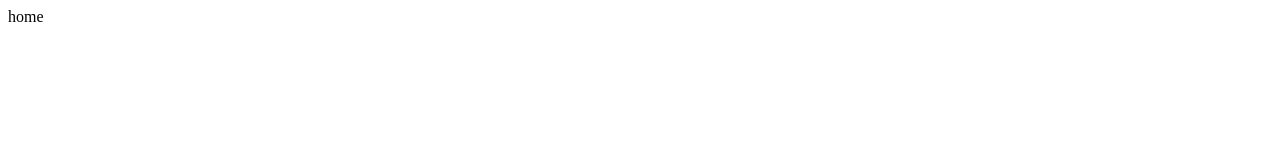
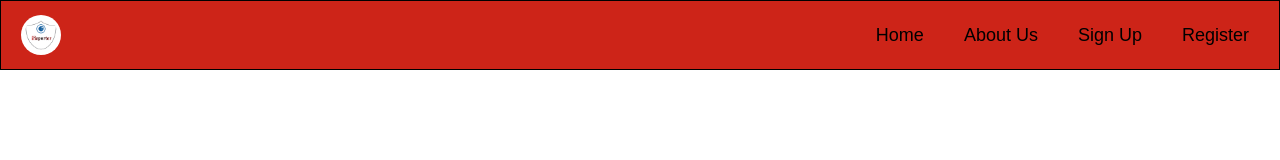
Before and after one commit to markmumo/IReporter, a plain HTML site: page UI/index.html in a window 1280 px wide. Drawn offline with Linux system fonts and the light colour scheme.

Commit message:
add a nav-bar

```diff
--- a/UI/css/style.css
+++ b/UI/css/style.css
@@ -0,0 +1,97 @@
+* {
+    box-sizing: border-box;
+    padding: 0;
+    margin: 0;
+  }
+
+  body {
+    font-family: "Josefin Sans", sans-serif;
+  }
+
+  .navbar {
+    font-size: 18px;
+    background: rgba(202, 21, 8, 0.932);
+    border: 1px solid black;
+    padding-bottom: 10px;
+  }
+
+  .first-nav {
+    list-style-type: none;
+    display: none;
+  }
+
+  .links,
+  .main-logo {
+    text-decoration: none;
+    color: black;
+  }
+
+  .main-logo img{
+    background: white;
+    border-radius: 50%;
+    padding: .2rem;
+    width: 2.5rem
+  }
+
+  .first-nav li {
+    text-align: center;
+    margin: 15px auto;
+  }
+
+  .main-logo {
+    display: inline-block;
+    font-size: 22px;
+    margin-top: 10px;
+    margin-left: 20px;
+  }
+
+  .navbar-toggle {
+    position: absolute;
+    top: 10px;
+    right: 20px;
+    cursor: pointer;
+    color: rgba(255, 255, 255, 0.8);
+    font-size: 24px;
+  }
+
+  .active {
+    display: block;
+  }
+
+  @media screen and (min-width: 768px) {
+    .navbar {
+      display: flex;
+      justify-content: space-between;
+      padding-bottom: 0;
+      height: 70px;
+      align-items: center;
+    }
+
+    .first-nav {
+      display: flex;
+      margin-right: 30px;
+      flex-direction: row;
+      justify-content: flex-end;
+    }
+
+    .first-nav li {
+      margin: 0;
+    }
+
+    .links {
+      margin-left: 40px;
+    }
+
+    .main-logo {
+      margin-top: 0;
+    }
+
+    .navbar-toggle {
+      display: none;
+    }
+
+    .main-logo:hover,
+    .links:hover {
+      color: rgba(255, 255, 255, 1);
+    }
+  }
--- a/UI/index.html
+++ b/UI/index.html
@@ -4,10 +4,32 @@
     <meta name="viewport" content="width=device-width, initial-scale=1.0">
     <meta http-equiv="X-UA-Compatible" content="ie=edge">
     <title>IReporter | home page</title>
-
+    <link rel="stylesheet" href="https://use.fontawesome.com/releases/v5.5.0/css/all.css" integrity="sha384-B4dIYHKNBt8Bc12p+WXckhzcICo0wtJAoU8YZTY5qE0Id1GSseTk6S+L3BlXeVIU" crossorigin="anonymous">
     <link rel="stylesheet" href="css/style.css" />
 </head>
 <body>
-    home
-</body>
+        <nav class="navbar">
+          <span class="navbar-toggle" id="navbar-toggle-id">
+                  <i class="fa fa-bars"></i>
+              </span>
+          <a href="#" class="main-logo"><img src="img/iReporter.png">
+          </a>
+          <ul class="first-nav" id="menu-id">
+            <li>
+              <a href="#" class="links">Home</a>
+            </li>
+            <li>
+              <a href="#" class="links">About Us</a>
+            </li>
+            <li>
+              <a href="#" class="links">Sign Up</a>
+            </li>
+            <li>
+              <a href="#" class="links">Register</a>
+            </li>
+          </ul>
+        </nav>
+
+        <script src="js/main.js"></script>
+      </body>
 </html>
--- /dev/null
+++ b/UI/js/main.js
@@ -0,0 +1,6 @@
+let mainNav = document.getElementById("menu-id");
+let navBarToggle = document.getElementById("navbar-toggle-id");
+
+navBarToggle.addEventListener("click", function() {
+  mainNav.classList.toggle("active");
+});
```
Also changed, not shown: UI/img/iReporter.png (added).
